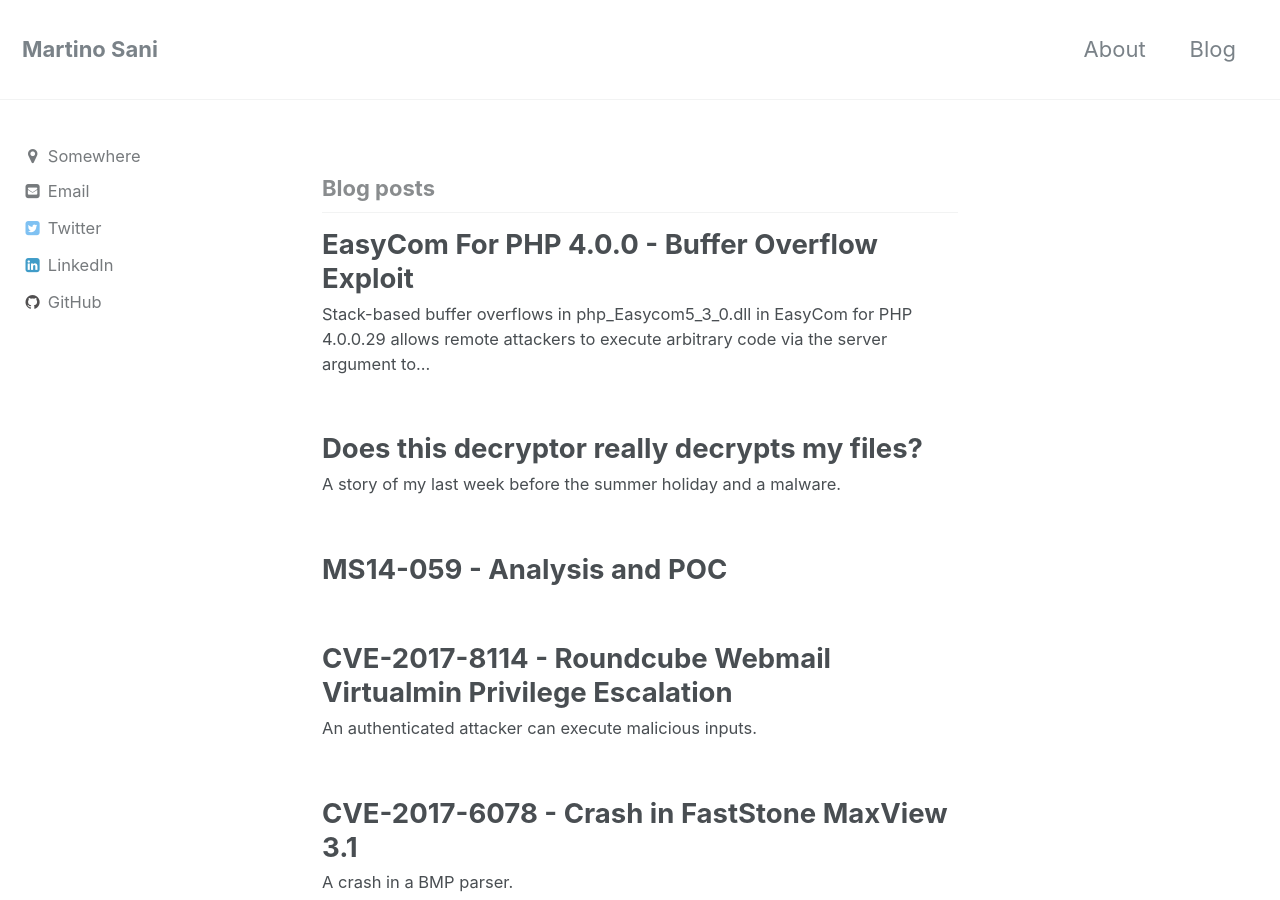
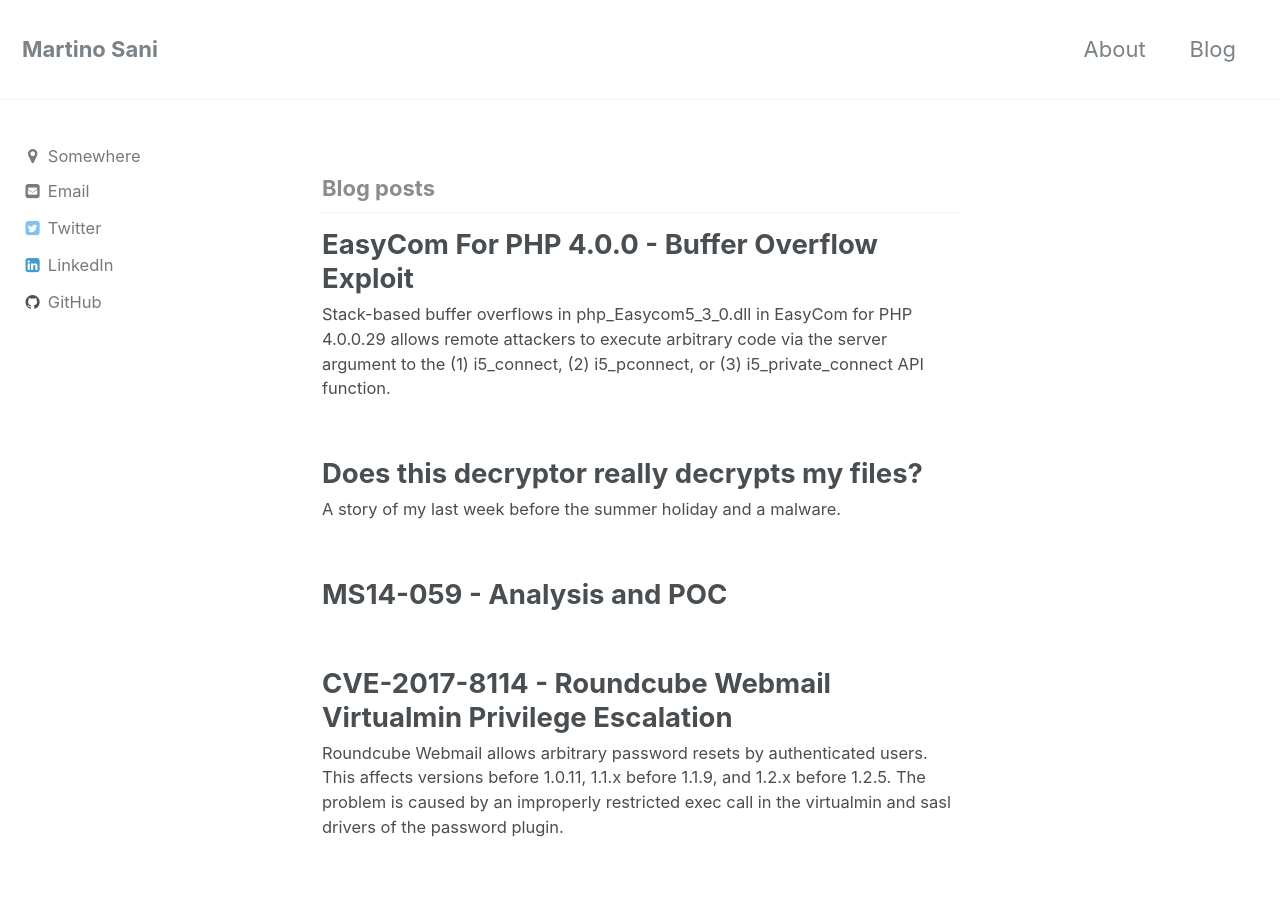
Before and after one commit to ilsani/ilsani.github.io, a Jekyll site: the page built from index.html, in a window 1280 px wide and 900 px high. Built offline with Jekyll 4.4.1, drawn with Linux system fonts in a browser that asks for light colours; the list of posts is cut into pages by our own code; some of the changed text lies outside the part shown.

Commit message:
refactor

```diff
--- a/_includes/archive-single.html
+++ b/_includes/archive-single.html
@@ -34,6 +34,6 @@
       <p class="page__meta"><i class="fa fa-clock-o" aria-hidden="true"></i> {% include read-time.html %}</p>
     {% endif %}
     <!-- {% if post.excerpt %}<p class="archive__item-excerpt" itemprop="description">{{ post.excerpt | markdownify | strip_html | truncate: 160 }}</p>{% endif %}-->
-    <p class="archive__item-excerpt" itemprop="description">{{ post.preview | markdownify | strip_html | truncate: 160 }}</p>
+    <p class="archive__item-excerpt" itemprop="description">{{ post.preview | markdownify | strip_html }}</p>
   </article>
 </div>
--- a/_posts/2017-08-12-cve2017-6078-fastone-maxview.md
+++ b/_posts/2017-08-12-cve2017-6078-fastone-maxview.md
@@ -1,7 +1,7 @@
 ---
 title:  "CVE-2017-6078 - Crash in FastStone MaxView 3.1"
 date:   2017-08-12 19:25:00
-preview: "A crash in a BMP parser."
+preview: "FastStone MaxView 3.0 and 3.1 allows user-assisted attackers to cause a denial of service (application crash) via a malformed BMP image with a crafted biSize field in the BITMAPINFOHEADER section."
 ---
 
 * _Author_: Martino Sani
--- a/_posts/2017-08-12-cve2017-8114-roundcube-webmail-virtualmin-privilege-escalation.md
+++ b/_posts/2017-08-12-cve2017-8114-roundcube-webmail-virtualmin-privilege-escalation.md
@@ -1,7 +1,7 @@
 ---
 title:  "CVE-2017-8114 - Roundcube Webmail Virtualmin Privilege Escalation"
 date:   2017-08-12 19:25:00
-preview: "An authenticated attacker can execute malicious inputs."
+preview: "Roundcube Webmail allows arbitrary password resets by authenticated users. This affects versions before 1.0.11, 1.1.x before 1.1.9, and 1.2.x before 1.2.5. The problem is caused by an improperly restricted exec call in the virtualmin and sasl drivers of the password plugin."
 ---
 
 * _Author_: Martino Sani
--- a/_posts/2017-11-18-easycomforphp4.0.0-cve20175358.md
+++ b/_posts/2017-11-18-easycomforphp4.0.0-cve20175358.md
@@ -4,9 +4,9 @@
 preview: "Stack-based buffer overflows in php_Easycom5_3_0.dll in EasyCom for PHP 4.0.0.29 allows remote attackers to execute arbitrary code via the server argument to the (1) i5_connect, (2) i5_pconnect, or (3) i5_private_connect API function."
 ---
 
+Stack-based buffer overflows in `php_Easycom5_3_0.dll` in EasyCom for PHP 4.0.0.29 allows remote attackers to execute arbitrary code via the server argument to the (1) i5_connect, (2) i5_pconnect, or (3) i5_private_connect API function.
+
 CVE: CVE-2017-5358
-
-The vulnerable code is into `php_Easycom5_3_0.dll`.
 
 ## Environment
 * EasycomPHP_4.0029.iC8im2.exe
```
